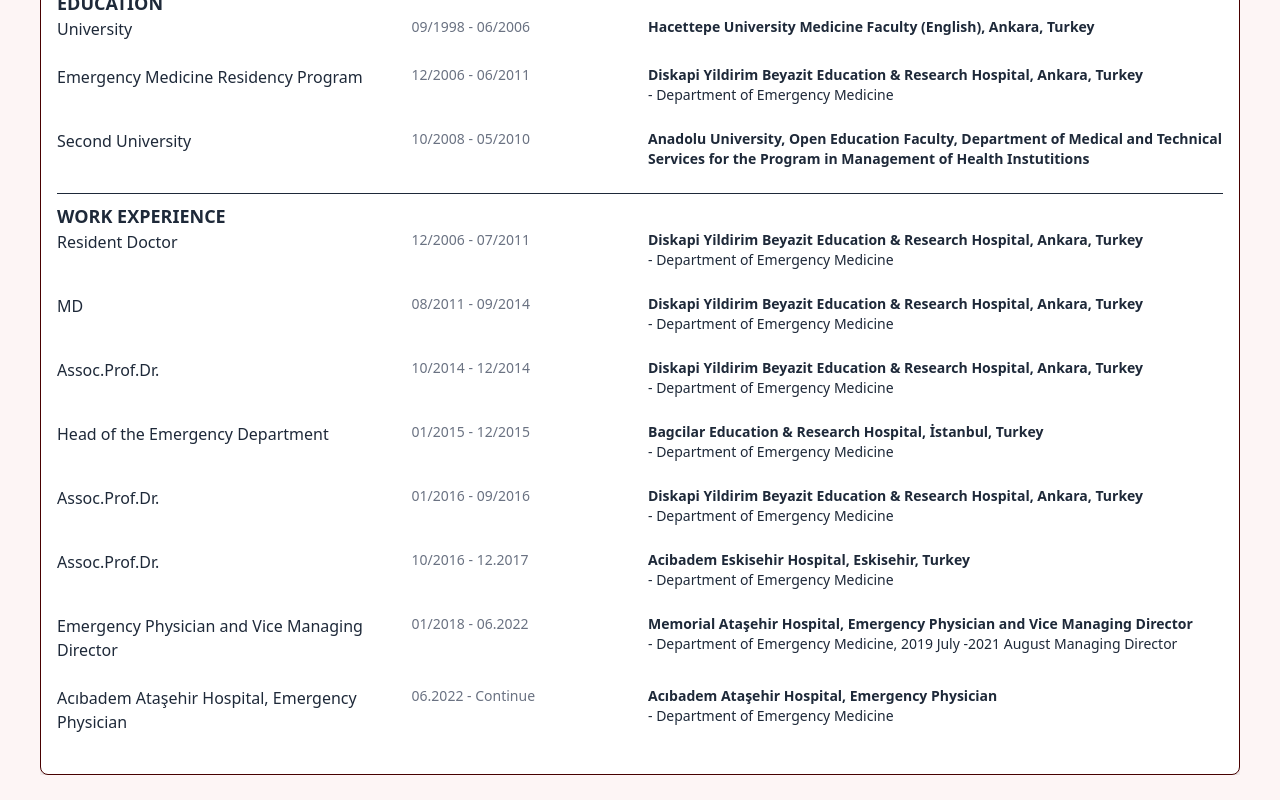
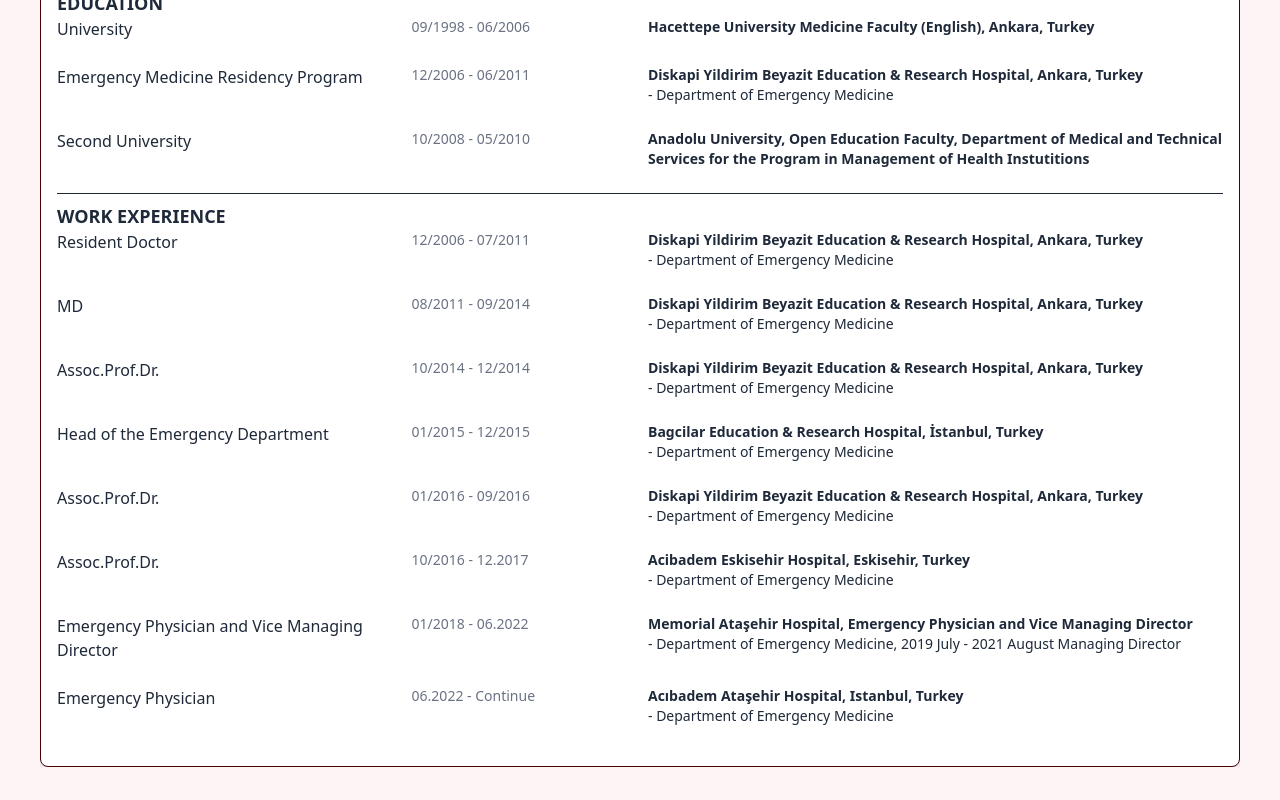
Before and after one commit to FatihBc/fatihbuyukcam.com, a React (Vite) app: page / in a window 1280 px wide. Shown: the part 762-1562 px from the top of the page. Built offline with nearby package versions, Linux system fonts and the light colour scheme; the HTML template or start-up script is replaced by a standard one.

Commit message:
i18n: add TR translations for education/work degree and details fields

```diff
--- a/src/components/AboutPage/EducationHistory.tsx
+++ b/src/components/AboutPage/EducationHistory.tsx
@@ -2,7 +2,8 @@
 import { useTranslation } from "react-i18next";
 
 function EducationHistory() {
-  const { t } = useTranslation();
+  const { t, i18n } = useTranslation();
+  const isTR = i18n.language === "tr";
   return (
     <div>
       <p className="border-t text-lg font-semibold pt-2!">{t("about.education")}</p>
@@ -12,7 +13,7 @@
           .map((item, index) => (
             <div key={index} className="grid grid-cols-10 gap-4! mb-6! items-start">
               <div className="col-span-3">
-                <p className="text-base font-medium">{item.degree}</p>
+                <p className="text-base font-medium">{isTR ? item.degree_tr || item.degree : item.degree}</p>
               </div>
               <div className="col-span-2">
                 <p className="text-sm text-gray-500">
@@ -21,8 +22,8 @@
               </div>
               <div className="col-span-5">
                 <p className="text-sm font-semibold">{item.institution}</p>
-                {item.details.trim() && (
-                  <p className="text-sm mt-1">- {item.details}</p>
+                {(isTR ? item.details_tr || item.details : item.details).trim() && (
+                  <p className="text-sm mt-1">- {isTR ? item.details_tr || item.details : item.details}</p>
                 )}
               </div>
             </div>
--- a/src/components/AboutPage/WorkExperience.tsx
+++ b/src/components/AboutPage/WorkExperience.tsx
@@ -2,7 +2,8 @@
 import { useTranslation } from "react-i18next";
 
 function WorkExperience() {
-  const { t } = useTranslation();
+  const { t, i18n } = useTranslation();
+  const isTR = i18n.language === "tr";
   return (
     <div>
       <p className="border-t text-lg font-semibold pt-2!">{t("about.work")}</p>
@@ -12,7 +13,7 @@
           .map((item, index) => (
             <div key={index} className="grid grid-cols-10 gap-4! mb-6! items-start">
               <div className="col-span-3">
-                <p className="text-base font-medium">{item.degree}</p>
+                <p className="text-base font-medium">{isTR ? item.degree_tr || item.degree : item.degree}</p>
               </div>
               <div className="col-span-2">
                 <p className="text-sm text-gray-500">
@@ -21,8 +22,8 @@
               </div>
               <div className="col-span-5">
                 <p className="text-sm font-semibold">{item.institution}</p>
-                {item.details.trim() && (
-                  <p className="text-sm mt-1">- {item.details}</p>
+                {(isTR ? item.details_tr || item.details : item.details).trim() && (
+                  <p className="text-sm mt-1">- {isTR ? item.details_tr || item.details : item.details}</p>
                 )}
               </div>
             </div>
--- a/src/data/education.ts
+++ b/src/data/education.ts
@@ -1,100 +1,124 @@
 interface EducationWork {
   type: "education" | "work";
   degree: string;
+  degree_tr: string;
   institution: string;
   from: string;
   until: string;
   details: string;
+  details_tr: string;
 }
 
 const educationWork: EducationWork[] = [
   {
     type: "education",
     degree: "University",
+    degree_tr: "Üniversite",
     institution: "Hacettepe University Medicine Faculty (English), Ankara, Turkey",
     from: "09/1998",
     until: "06/2006",
     details: "",
+    details_tr: "",
   },
   {
     type: "education",
     degree: "Emergency Medicine Residency Program",
+    degree_tr: "Acil Tıp Uzmanlık Eğitimi",
     institution: "Diskapi Yildirim Beyazit Education & Research Hospital, Ankara, Turkey",
     from: "12/2006",
     until: "06/2011",
     details: "Department of Emergency Medicine",
+    details_tr: "Acil Tıp Anabilim Dalı",
   },
   {
     type: "education",
     degree: "Second University",
+    degree_tr: "İkinci Üniversite",
     institution: "Anadolu University, Open Education Faculty, Department of Medical and Technical Services for the Program in Management of Health Instutitions",
     from: "10/2008",
     until: "05/2010",
     details: "",
+    details_tr: "",
   },
   {
     type: "work",
     degree: "Resident Doctor",
+    degree_tr: "Asistan Doktor",
     institution: "Diskapi Yildirim Beyazit Education & Research Hospital, Ankara, Turkey",
     from: "12/2006",
     until: "07/2011",
     details: "Department of Emergency Medicine",
+    details_tr: "Acil Tıp Anabilim Dalı",
   },
   {
     type: "work",
     degree: "MD",
+    degree_tr: "Uzman Dr.",
     institution: "Diskapi Yildirim Beyazit Education & Research Hospital, Ankara, Turkey",
     from: "08/2011",
     until: "09/2014",
     details: "Department of Emergency Medicine",
+    details_tr: "Acil Tıp Anabilim Dalı",
   },
   {
     type: "work",
     degree: "Assoc.Prof.Dr.",
+    degree_tr: "Doç.Dr.",
     institution: "Diskapi Yildirim Beyazit Education & Research Hospital, Ankara, Turkey",
     from: "10/2014",
     until: "12/2014",
     details: "Department of Emergency Medicine",
+    details_tr: "Acil Tıp Anabilim Dalı",
   },
   {
     type: "work",
     degree: "Head of the Emergency Department",
+    degree_tr: "Acil Tıp Bölüm Başkanı",
     institution: "Bagcilar Education & Research Hospital, İstanbul, Turkey",
     from: "01/2015",
     until: "12/2015",
     details: "Department of Emergency Medicine",
+    details_tr: "Acil Tıp Anabilim Dalı",
   },
   {
     type: "work",
     degree: "Assoc.Prof.Dr.",
+    degree_tr: "Doç.Dr.",
     institution: "Diskapi Yildirim Beyazit Education & Research Hospital, Ankara, Turkey",
     from: "01/2016",
     until: "09/2016",
     details: "Department of Emergency Medicine",
+    details_tr: "Acil Tıp Anabilim Dalı",
   },
   {
     type: "work",
     degree: "Assoc.Prof.Dr.",
+    degree_tr: "Doç.Dr.",
     institution: "Acibadem Eskisehir Hospital, Eskisehir, Turkey",
     from: "10/2016",
     until: "12.2017",
     details: "Department of Emergency Medicine",
+    details_tr: "Acil Tıp Anabilim Dalı",
   },
   {
     type: "work",
     degree: "Emergency Physician and Vice Managing Director",
+    degree_tr: "Acil Tıp Uzmanı ve Başhekim Yardımcısı",
     institution: "Memorial Ataşehir Hospital, Emergency Physician and Vice Managing Director",
     from: "01/2018",
     until: "06.2022",
-    details: "Department of Emergency Medicine, 2019 July -2021 August Managing Director",
+    details: "Department of Emergency Medicine, 2019 July - 2021 August Managing Director",
+    details_tr: "Acil Tıp Anabilim Dalı, 2019 Temmuz - 2021 Ağustos Başhekim",
   },
   {
     type: "work",
-    degree: "Acıbadem Ataşehir Hospital, Emergency Physician",
-    institution: "Acıbadem Ataşehir Hospital, Emergency Physician",
+    degree: "Emergency Physician",
+    degree_tr: "Acil Tıp Uzmanı",
+    institution: "Acıbadem Ataşehir Hospital, Istanbul, Turkey",
     from: "06.2022",
     until: "Continue",
     details: "Department of Emergency Medicine",
+    details_tr: "Acil Tıp Anabilim Dalı",
   },
 ];
 
```
